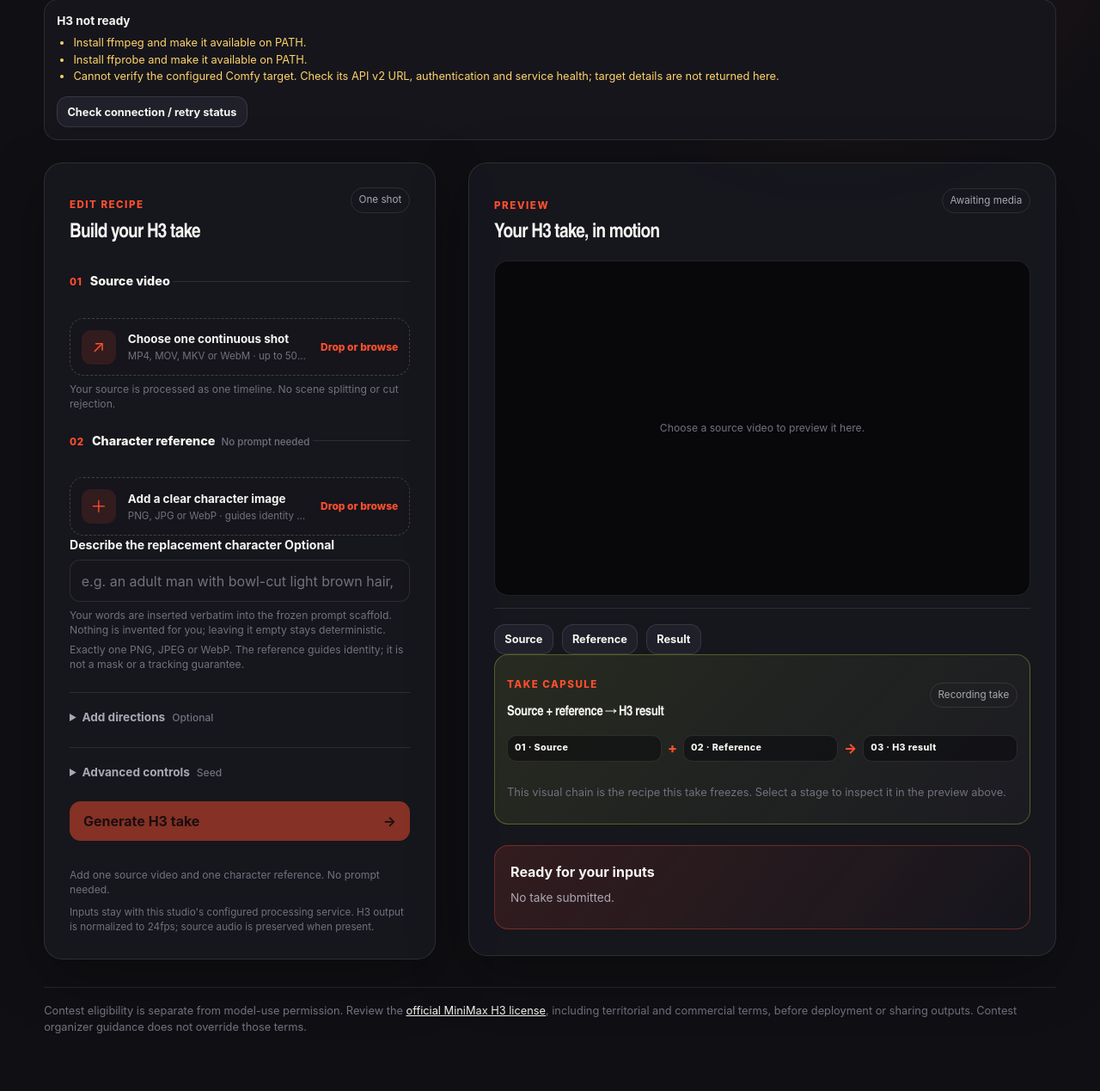
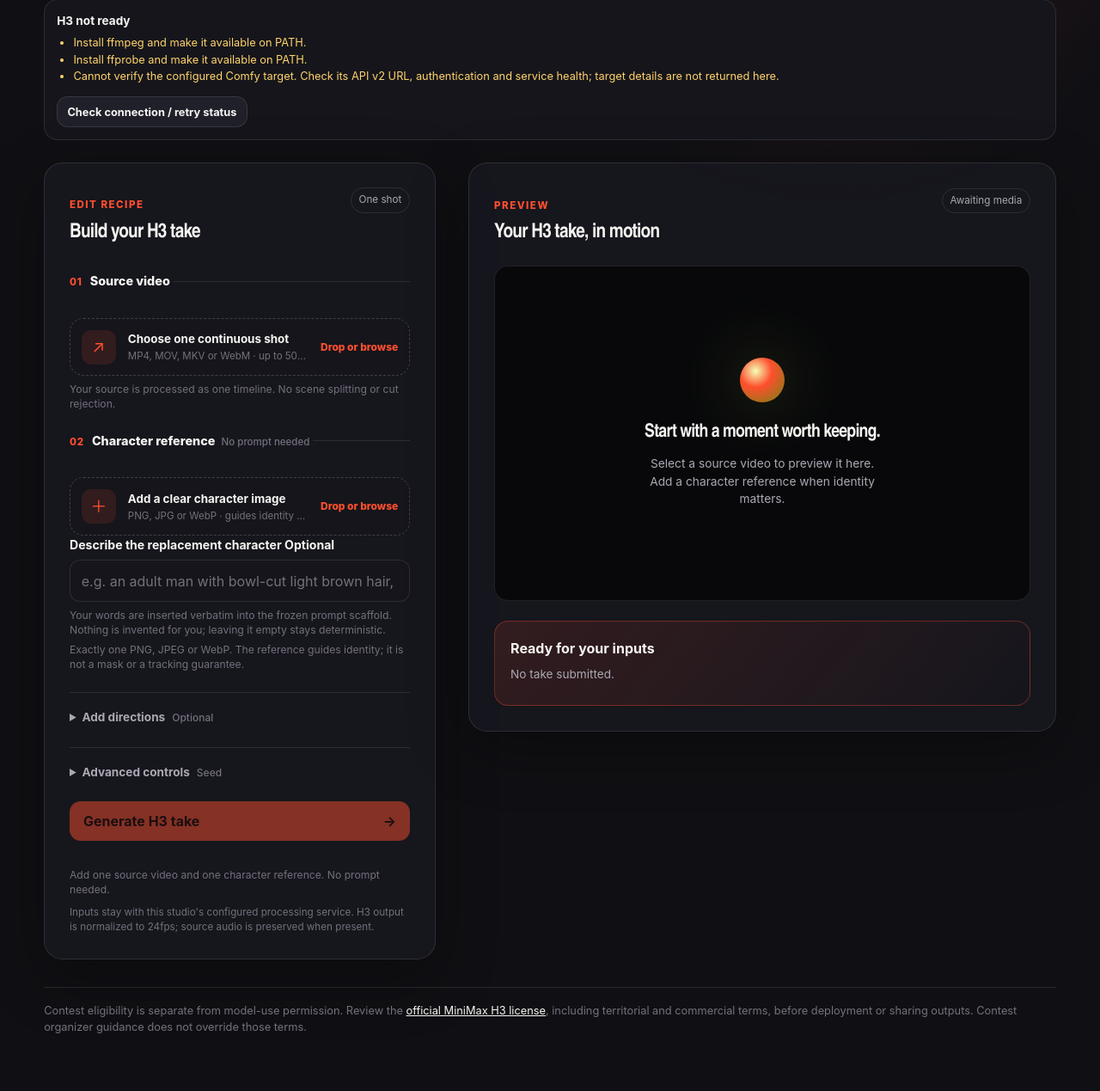
Before and after one commit to lvsas/OpenJutsuStudio, a FastAPI app: page /h3 in a window 1280 px wide. Shown: the part 256-1525 px from the top of the page at 86% size. Run offline with FastAPI, Linux system fonts and the light colour scheme; data that the repository does not hold is empty.

Commit message:
fix(h3): make the preview and capsule follow the LTX contract exactly
The user rejected the first attempt, correctly:

1. The capsule was rendered in LTX's yellow-green. app.css hardcoded
   rgba(216,255,62,...) for .take-story, so reusing the class painted H3 in the
   other studio's accent. Capsule colours now use tokens (--accent-soft and a new
   --accent-line), which fixes both studios and removes the hardcoded values
   instead of adding an H3 override. LTX computes to the same colours as before.

2. The preview was not LTX's preview. I had invented three wrapper panes with
   display:contents inside a grid frame, so a pane had no box, hidden was defeated
   in author CSS, and the video rendered 585x346 instead of LTX's 613x382. The
   frame is now LTX's: display:flex, media as direct children, a single
   stage-empty state, and one setStage(mode) in the transport module mirroring
   LTX's setStage. showMedia is gone.

3. Overlap and redundancy: the Source/Reference/Result button group duplicated the
   capsule's own stage cards and shared an edge with the capsule block. The group
   is removed; the capsule cards select the stage, as LTX's take-stage-card does.

4. Capsule lifecycle divergence: LTX only reveals the capsule with a completed
   take (take-visual-story gates it and take-capsule observes #result-actions).
   H3 had invented a third behaviour. H3 now reveals the capsule with the take too,
   so both studios behave identically and can be compared side by side.

Measured after the fix: frame flex 615x384, video 613x382, capsule border
rgba(255,79,46,.28), no switcher, no overlap, capsule hidden before a take and
visible after. LTX is unchanged.

```diff
--- a/src/static/app.css
+++ b/src/static/app.css
@@ -96,7 +96,9 @@ h2 { font-family: var(--font-display); font-size: 1.45rem; letter-spacing: -.035
 .result-actions { border-top: 1px solid var(--line); display: grid; gap: var(--space-3); margin-top: var(--space-4); padding-top: var(--space-4); }
 .result-switch, .export-actions { display: flex; flex-wrap: wrap; gap: var(--space-2); }
 .result-actions .microcopy { margin: 0; }
-.take-story { background: linear-gradient(135deg, rgba(216,255,62,.09), rgba(255,255,255,.025)); border: 1px solid rgba(216,255,62,.28); border-radius: var(--radius-md); display: grid; gap: var(--space-3); padding: var(--space-3); }
+.take-story { background: linear-gradient(135deg, var(--accent-soft), rgba(255,255,255,.025)); border: 1px solid var(--accent-line); border-radius: var(--radius-md); display: grid; gap: var(--space-3); padding: var(--space-3); }
+.take-story:not([hidden]) + * { margin-top: var(--space-4); }
+.stage-frame + .take-story { margin-top: var(--space-4); }
 .take-story-heading { align-items: center; display: flex; gap: var(--space-3); justify-content: space-between; }
 .take-story h3 { font-family: var(--font-display); font-size: 1rem; letter-spacing: -.025em; margin: .2rem 0 0; }
 .take-story-path { align-items: stretch; display: grid; gap: .45rem; grid-template-columns: minmax(0, 1fr) auto minmax(0, 1fr) auto minmax(0, 1fr); }
--- a/src/static/design-system.css
+++ b/src/static/design-system.css
@@ -11,6 +11,7 @@
   --accent: #d8ff3e;
   --accent-ink: #192000;
   --accent-soft: rgba(216, 255, 62, .13);
+  --accent-line: rgba(216, 255, 62, .28);
   --success: #75e1a6;
   --danger: #ff8e96;
   --warning: #ffd36b;
--- a/src/static/h3-http.js
+++ b/src/static/h3-http.js
@@ -33,15 +33,22 @@ export async function request(url, options = {}) {
   if (!data || typeof data !== 'object') throw new Error('Invalid JSON response. Check the studio service.');
   return data;
 }
-export function showMedia(kind, url, missing = '') {
-  const media = byId(`${kind}-preview`), empty = byId(`${kind}-empty`);
-  if (media.getAttribute('src') !== url) {
-    if (media.tagName === 'VIDEO') media.pause();
-    if (url) media.src = url;
-    else media.removeAttribute('src');
-    if (media.tagName === 'VIDEO') media.load();
-  }
-  media.hidden = !url;
-  empty.hidden = !!url;
-  if (missing) empty.textContent = missing;
+const STAGE_LABELS = {empty: 'Awaiting media', source: 'Source preview', reference: 'Reference', result: 'Result ready'};
+
+// Same contract as the LTX studio: one stage state drives the frame and its badge.
+export function setStage(mode) {
+  const current = Object.hasOwn(STAGE_LABELS, mode) ? mode : 'empty';
+  byId('stage-empty').hidden = current !== 'empty';
+  for (const kind of ['source', 'reference', 'result']) byId(`${kind}-preview`).hidden = kind !== current;
+  byId('state').textContent = STAGE_LABELS[current];
+  return current;
 }
+
+export function loadStageMedia(kind, url) {
+  const media = byId(`${kind}-preview`);
+  if (media.getAttribute('src') === (url || null)) return;
+  if (media.tagName === 'VIDEO') media.pause();
+  if (url) media.src = url;
+  else media.removeAttribute('src');
+  if (media.tagName === 'VIDEO') media.load();
+}
--- a/src/static/h3-studio.css
+++ b/src/static/h3-studio.css
@@ -3,6 +3,7 @@ html[data-engine="h3"] {
   --accent: #ff4f2e;
   --accent-ink: #210700;
   --accent-soft: rgba(255, 79, 46, .13);
+  --accent-line: rgba(255, 79, 46, .28);
 }
 [data-engine="h3"] .engine-chip { text-decoration: none; }
 [data-engine="h3"] a:focus-visible { outline: 2px solid var(--accent); outline-offset: 3px; }
@@ -13,12 +14,7 @@ html[data-engine="h3"] {
 [data-engine="h3"] .h3-readiness ul { color: var(--warning); font-size: .8rem; margin: .4rem 0; padding-left: 1.2rem; }
 [data-engine="h3"] .h3-readiness ul:empty { display: none; }
 [data-engine="h3"] .h3-readiness button { margin-top: .5rem; }
-[data-engine="h3"] .h3-stage-frame { background: #08080b; border: 1px solid var(--line); border-radius: var(--radius-md); display: grid; margin-top: var(--space-4); min-height: 15rem; padding: var(--space-3); place-items: center; }
-[data-engine="h3"] .h3-pane { display: contents; }
-[data-engine="h3"] .h3-pane .field-help { margin: 0; text-align: center; }
-[data-engine="h3"] .h3-stage-frame video,
-[data-engine="h3"] .h3-stage-image { border-radius: var(--radius-sm); display: block; max-height: 60vh; max-width: 100%; object-fit: contain; width: 100%; }
-[data-engine="h3"] #h3-preview-switch { margin-top: var(--space-3); }
+[data-engine="h3"] .stage-frame > img { background: #000; height: 100%; object-fit: contain; width: 100%; }
 [data-engine="h3"] .h3-run { background: linear-gradient(130deg, var(--accent-soft), transparent); border: 1px solid rgba(255, 79, 46, .35); border-radius: var(--radius-md); margin-top: var(--space-5); padding: var(--space-4); overflow-wrap: anywhere; }
 [data-engine="h3"] .h3-run p { color: var(--muted); font-size: .85rem; margin: .5rem 0; }
 [data-engine="h3"] .h3-run [role="alert"] { color: var(--danger); }
--- a/src/static/h3-studio.js
+++ b/src/static/h3-studio.js
@@ -1,17 +1,16 @@
-import {byId, validId, request, showMedia} from './h3-http.js';
+import {byId, validId, request, setStage, loadStageMedia} from './h3-http.js';
 import {H3Take} from './h3-take.js';
 
 const form = byId('form');
 let pending = false, ready = false, readinessEpoch = 0;
 const blobs = new Map();
 const H3_STAGES = ['source', 'reference', 'result'];
-const take = new H3Take(() => update(), checkReadiness, stage => setPane(stage));
+const take = new H3Take(() => update(), checkReadiness, stage => setStage(stage));
 
-function setPane(kind) {
-  for (const name of H3_STAGES) {
-    byId(`pane-${name}`).hidden = name !== kind;
-    byId(`show-${name}`).setAttribute('aria-pressed', String(name === kind));
-  }
+// One stage state, exactly like the LTX studio: whichever media exists wins.
+function syncStage() {
+  for (const kind of H3_STAGES) if (byId(`${kind}-preview`).getAttribute('src')) return setStage(kind);
+  return setStage('empty');
 }
 
 function update() {
@@ -75,11 +74,12 @@ function previewInputs() {
     const old = blobs.get(kind);
     const file = byId(field).files[0];
     const url = file ? URL.createObjectURL(file) : '';
-    showMedia(kind, url, `Choose ${kind === 'source' ? 'a source video' : 'one reference image'}.`);
+    loadStageMedia(kind, url);
     if (old) URL.revokeObjectURL(old);
     blobs.set(kind, url);
   }
   paintPickers();
+  syncStage();
   update();
 }
 function submission() {
@@ -119,13 +119,12 @@ async function submit(event) {
 }
 form.addEventListener('submit', submit);
 byId('directions').addEventListener('toggle', update);
-for (const [field, pane] of [['video', 'source'], ['reference', 'reference']]) {
-  byId(field).addEventListener('change', () => { previewInputs(); setPane(pane); });
+for (const [field, kind] of [['video', 'source'], ['reference', 'reference']]) {
+  byId(field).addEventListener('change', () => { previewInputs(); setStage(kind); });
 }
-for (const kind of H3_STAGES) byId(`show-${kind}`).addEventListener('click', () => setPane(kind));
-// The capsule chain selects the matching stage in the preview frame.
+// The capsule marks each take stage and selects it in the preview frame.
 for (const card of document.querySelectorAll?.('[data-h3-stage]') || []) {
-  card.addEventListener('click', () => setPane(card.dataset.h3Stage));
+  card.addEventListener('click', () => setStage(card.dataset.h3Stage));
 }
 byId('remove-reference').addEventListener('click', () => {
   byId('reference').value = '';
@@ -140,7 +139,11 @@ byId('retry').addEventListener('click', () => {
   take.resume();
 });
 for (const kind of ['source', 'reference', 'result']) {
-  byId(`${kind}-preview`).addEventListener('error', () => showMedia(kind, '', `${kind} preview unavailable. Check the retained media and retry status.`));
+  byId(`${kind}-preview`).addEventListener('error', () => {
+    loadStageMedia(kind, '');
+    notify(`${kind} preview unavailable. Retry status.`);
+    syncStage();
+  });
 }
 window.addEventListener('pagehide', () => {
   for (const url of blobs.values()) if (url) URL.revokeObjectURL(url);
--- a/src/static/h3-take.js
+++ b/src/static/h3-take.js
@@ -1,4 +1,4 @@
-import {byId, validId, jobURL, h3URL, request, revealURL, showMedia} from './h3-http.js';
+import {byId, validId, jobURL, h3URL, request, revealURL, setStage, loadStageMedia} from './h3-http.js';
 const STORAGE_KEY = 'opengenjutsu.h3.current-job';
 const TERMINAL = new Set(['done', 'error', 'failed', 'cancelled']);
 const STAGES = {h3_prepare: 'Preparing source and reference', h3_submitting: 'H3 submission / inference',
@@ -13,13 +13,6 @@ function saveCapsule(capsule, id) {
   link.download = `h3-take-${id}.json`;
   link.click();
   setTimeout(() => URL.revokeObjectURL(url), 1000);
-}
-
-function downloadReel(url, id) {
-  const link = document.createElement('a');
-  link.href = `${url}?download=true`;
-  link.download = `opengenjutsu-h3-${id}-comparison.mp4`;
-  link.click();
 }
 
 function elapsedText(job) {
@@ -76,7 +69,8 @@ export class H3Take {
     byId('save-capsule').disabled = byId('replay').disabled = true;
     byId('build-reel').disabled = true;
     byId('download').removeAttribute('href');
-    showMedia('result', '', 'Available after completion.');
+    byId('take-story').hidden = true;
+    loadStageMedia('result', '');
   }
   setActive(active) {
     this.active = active;
@@ -89,8 +83,8 @@ export class H3Take {
     this.id = id;
     this.job = null;
     this.clearResult();
-    showMedia('source', '', 'Loading this take’s source…');
-    showMedia('reference', '', 'Loading this take’s reference…');
+    loadStageMedia('source', '');
+    loadStageMedia('reference', '');
     this.storage(id);
     this.setActive(true);
     this.onStage?.('source');
@@ -128,13 +122,15 @@ export class H3Take {
     byId('status').setAttribute('role', job.status === 'error' || job.status === 'failed' ? 'alert' : 'status');
     byId('status').textContent = job.error || (job.status === 'running'
       ? 'Processing. Stage labels come from the worker; no estimated progress is shown.' : `H3 job ${job.id}: ${job.status}.`);
-    showMedia('source', h3URL(job.id, '/source'), 'Source preview unavailable. Retry status.');
-    showMedia('reference', h3URL(job.id, '/reference'), 'Reference preview unavailable. Retry status.');
+    loadStageMedia('source', h3URL(job.id, '/source'));
+    loadStageMedia('reference', h3URL(job.id, '/reference'));
     if (job.status === 'done') {
-      showMedia('result', jobURL(job.id, '/result'));
+      loadStageMedia('result', jobURL(job.id, '/result'));
       byId('download').href = jobURL(job.id, '/result');
       byId('result-actions').hidden = false;
       byId('build-reel').disabled = false;
+      // Same as LTX: the capsule describes a take, so it appears with the take.
+      byId('take-story').hidden = false;
       this.onStage?.('result');
     }
     this.timer();
@@ -173,7 +169,10 @@ export class H3Take {
     byId('build-reel').textContent = 'Building reel…';
     try {
       const payload = await request(revealURL(this.id), {method: 'POST'});
-      downloadReel(payload.reveal_url, this.id);
+      const link = document.createElement('a');
+      link.href = `${payload.reveal_url}?download=true`;
+      link.download = `opengenjutsu-h3-${this.id}-comparison.mp4`;
+      link.click();
       byId('capsule-status').textContent = 'Your local 9:16 comparison reel is downloading.';
     } catch (error) {
       byId('capsule-status').textContent = error.message;
--- a/src/templates/h3.html
+++ b/src/templates/h3.html
@@ -83,28 +83,17 @@
           <div><p class="eyebrow">Preview</p><h2 id="stage-title">Your H3 take, in motion</h2></div>
           <span id="h3-state" class="badge">Awaiting media</span>
         </div>
-        <div class="stage-frame h3-stage-frame">
-          <div id="h3-pane-source" class="h3-pane">
-            <video id="h3-source-preview" class="stage-video" controls playsinline preload="metadata" hidden></video>
-            <p id="h3-source-empty" class="field-help">Choose a source video to preview it here.</p>
+        <div class="stage-frame">
+          <div id="h3-stage-empty" class="stage-empty">
+            <div class="empty-orb" aria-hidden="true"></div>
+            <h3>Start with a moment worth keeping.</h3>
+            <p>Select a source video to preview it here. Add a character reference when identity matters.</p>
           </div>
-          <div id="h3-pane-reference" class="h3-pane" hidden>
-            <img id="h3-reference-preview" class="h3-stage-image" alt="Character reference for this H3 take" hidden>
-            <p id="h3-reference-empty" class="field-help">Choose one reference image.</p>
-          </div>
-          <div id="h3-pane-result" class="h3-pane" hidden>
-            <video id="h3-result-preview" class="stage-video" controls playsinline preload="metadata" hidden></video>
-            <p id="h3-result-empty" class="field-help">Available after completion.</p>
-          </div>
+          <video id="h3-source-preview" class="stage-video" controls playsinline hidden></video>
+          <img id="h3-reference-preview" alt="Character reference for this H3 take" hidden>
+          <video id="h3-result-preview" class="stage-video" controls playsinline hidden></video>
         </div>
-        <div id="h3-preview-switch" class="result-actions">
-          <div class="result-switch" role="group" aria-label="Preview mode">
-            <button id="h3-show-source" class="btn btn-secondary btn-small" type="button" aria-pressed="true">Source</button>
-            <button id="h3-show-reference" class="btn btn-secondary btn-small" type="button" aria-pressed="false">Reference</button>
-            <button id="h3-show-result" class="btn btn-secondary btn-small" type="button" aria-pressed="false">Result</button>
-          </div>
-        </div>
-        <section id="h3-take-story" class="take-story" aria-labelledby="h3-take-story-title">
+        <section id="h3-take-story" class="take-story" aria-labelledby="h3-take-story-title" hidden>
           <div class="take-story-heading">
             <div><p class="eyebrow">Take Capsule</p><h3 id="h3-take-story-title">Source + reference → H3 result</h3></div>
             <span id="h3-take-proof" class="badge">Recording take</span>
```
Also changed, not shown: tests/test_h3_studio_ui.py (+18 -16 lines).
